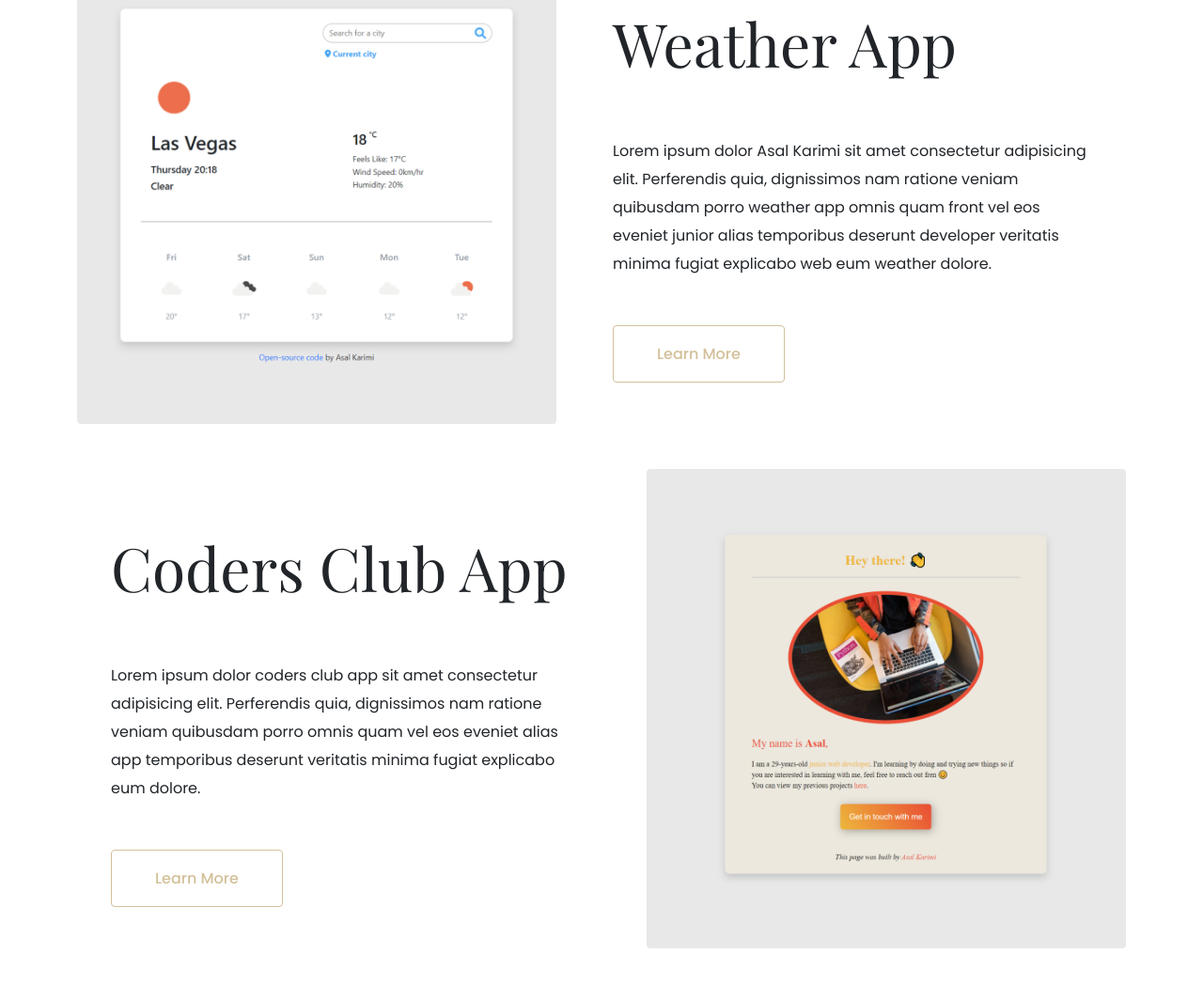
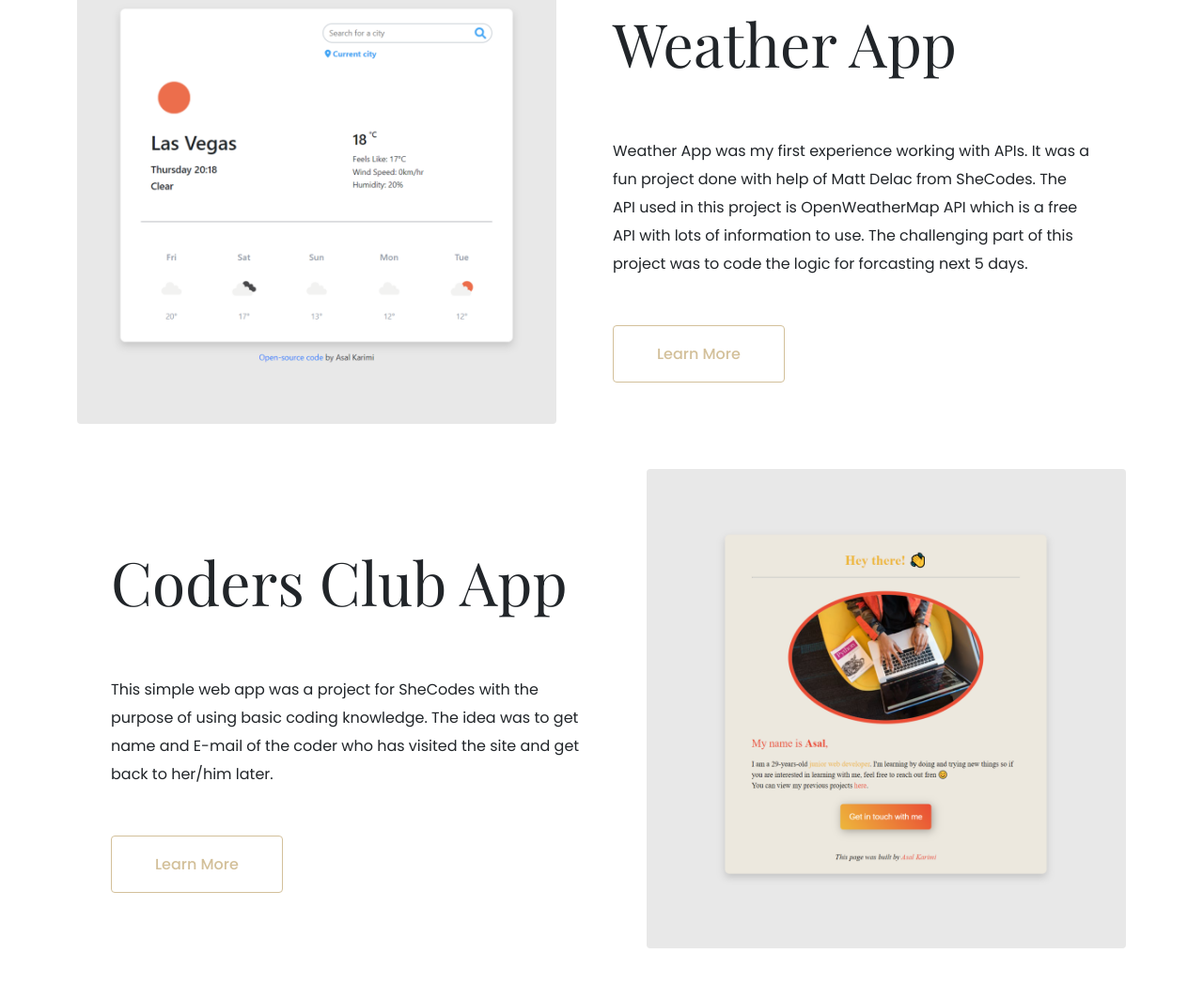
Before and after one commit to Odinkrm/Portfolio, a plain HTML site: page index.html in a window 1280 px wide. Shown: the part 1073-2121 px from the top of the page at 94% size. Drawn offline with nearby package versions, Linux system fonts and the light colour scheme.

Commit message:
Content updates

```diff
--- a/index.html
+++ b/index.html
@@ -93,11 +93,11 @@
         >
           <h2>Weather App</h2>
           <p>
-            Lorem ipsum dolor Asal Karimi sit amet consectetur adipisicing elit.
-            Perferendis quia, dignissimos nam ratione veniam quibusdam porro
-            weather app omnis quam front vel eos eveniet junior alias temporibus
-            deserunt developer veritatis minima fugiat explicabo web eum weather
-            dolore.
+            Weather App was my first experience working with APIs. It was a fun
+            project done with help of Matt Delac from SheCodes. The API used in
+            this project is OpenWeatherMap API which is a free API with lots of
+            information to use. The challenging part of this project was to code
+            the logic for forcasting next 5 days.
           </p>
           <div class="project-link">
             <a
@@ -114,10 +114,9 @@
         >
           <h2>Coders Club App</h2>
           <p>
-            Lorem ipsum dolor coders club app sit amet consectetur adipisicing
-            elit. Perferendis quia, dignissimos nam ratione veniam quibusdam
-            porro omnis quam vel eos eveniet alias app temporibus deserunt
-            veritatis minima fugiat explicabo eum dolore.
+            This simple web app was a project for SheCodes with the purpose of
+            using basic coding knowledge. The idea was to get name and E-mail of
+            the coder who has visited the site and get back to her/him later.
           </p>
           <div class="project-link">
             <a
```
Also changed, not shown: about.html (+4 -4 lines), projects.html (+3 -3 lines).
